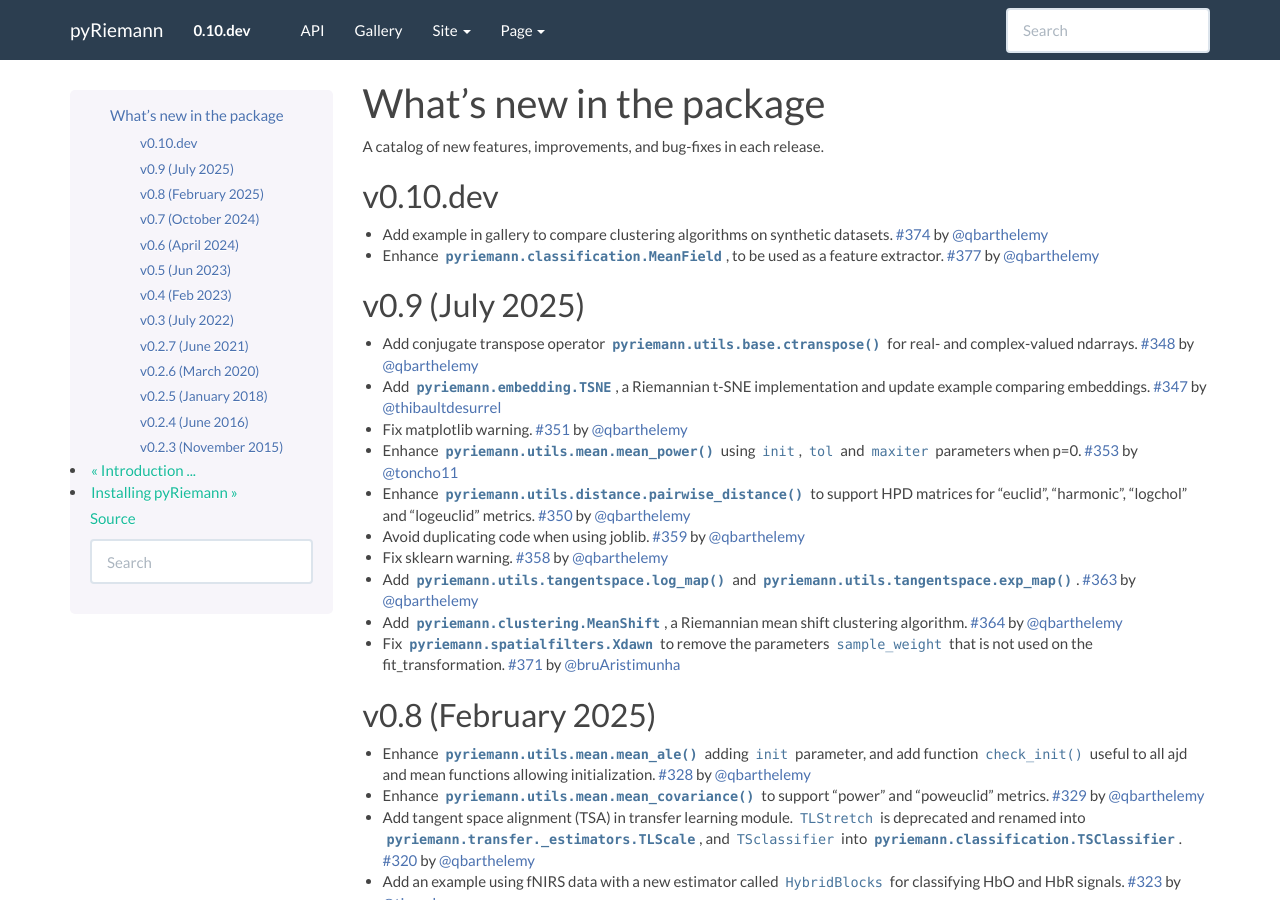
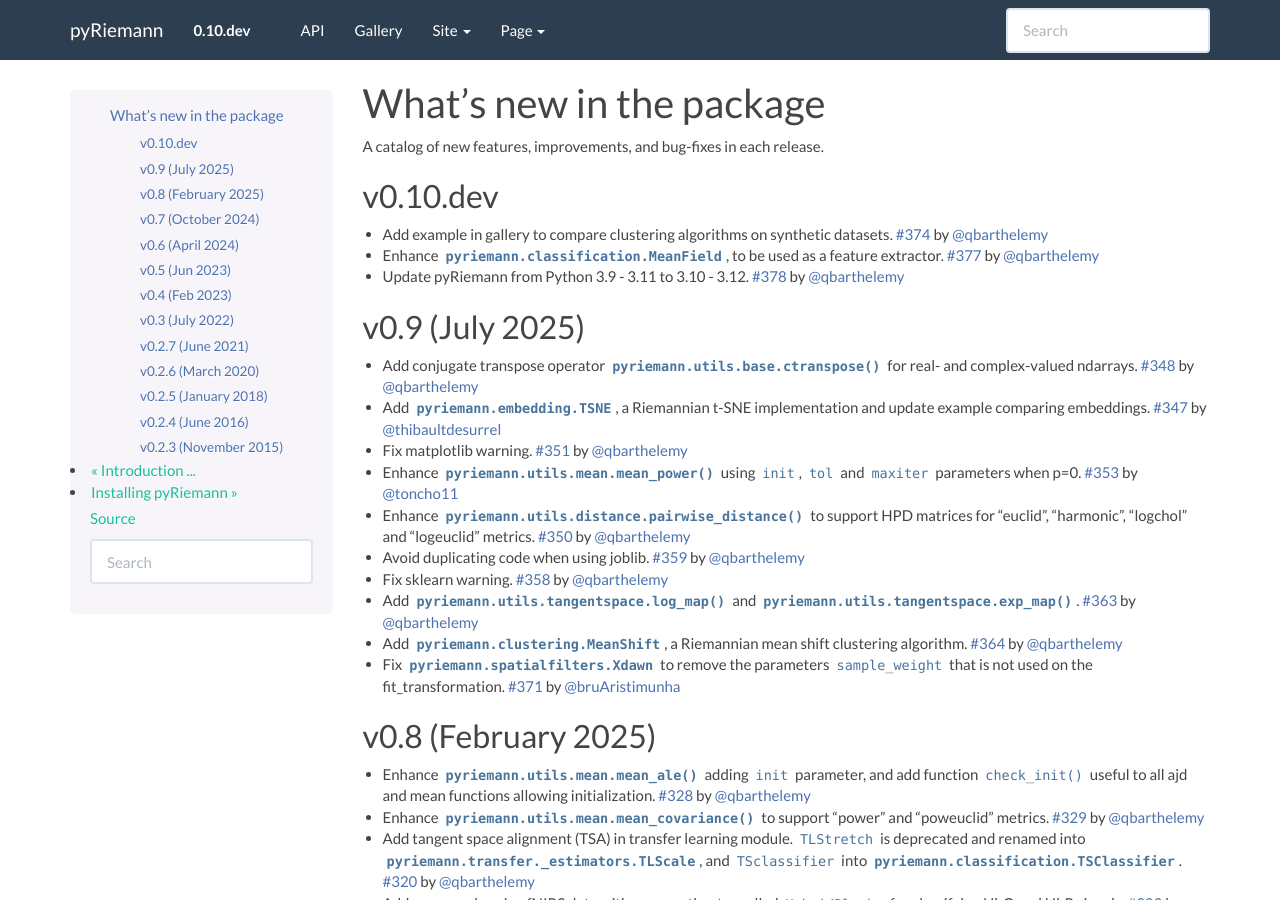
Before and after one commit to pyRiemann/pyRiemann, a Sphinx documentation site: the page built from doc/whatsnew.rst, in a window 1280 px wide and 900 px high. Built offline with Sphinx 7.4.7, drawn with Linux system fonts in a browser that asks for light colours; pages that are not in the unit, such as notebooks, are missing from menus.

Commit message:
Update pyRiemann from Python 3.9 - 3.11 to 3.10 - 3.12 (#378)
* Update pyRiemann from Python 3.9 - 3.11 to 3.10 - 3.12

* update whatsnew

* complete deploy_ghpages.yml

* relax constraint on numpy

* Update .readthedocs.yaml

* Update deploy_ghpages.yml

* revert change to the readthedocs

---------

Co-authored-by: gcattan <gcattan@hotmail.fr>

```diff
--- a/doc/installing.rst
+++ b/doc/installing.rst
@@ -25,7 +25,7 @@ If you use a zsh shell, you need to write `pip install -e .\[docs,tests\]`. If y
 Dependencies
 ~~~~~~~~~~~~
 
--  Python >= 3.9
+-  Python >= 3.10
 
 Mandatory dependencies
 ^^^^^^^^^^^^^^^^^^^^^^
--- a/doc/whatsnew.rst
+++ b/doc/whatsnew.rst
@@ -13,6 +13,8 @@ v0.10.dev
 - Add example in gallery to compare clustering algorithms on synthetic datasets. :pr:`374` by :user:`qbarthelemy`
 
 - Enhance :class:`pyriemann.classification.MeanField`, to be used as a feature extractor. :pr:`377` by :user:`qbarthelemy`
+
+- Update pyRiemann from Python 3.9 - 3.11 to 3.10 - 3.12. :pr:`378` by :user:`qbarthelemy`
 
 v0.9 (July 2025)
 ----------------
--- a/requirements.txt
+++ b/requirements.txt
@@ -1,4 +1,4 @@
-numpy>=2.0.0
+numpy>=1.25.0
 scipy
 scikit-learn>=0.24
 joblib
--- a/setup.py
+++ b/setup.py
@@ -36,9 +36,9 @@ setup(
         "Tracker": "https://github.com/pyRiemann/pyRiemann/issues/",
     },
     platforms="any",
-    python_requires=">=3.9",
+    python_requires=">=3.10",
     install_requires=[
-        "numpy>=2.0.0",
+        "numpy>=1.25.0",
         "scipy",
         "scikit-learn>=0.24",
         "joblib",
```
Also changed, not shown: README.md (+1 -1 lines), .readthedocs.yaml, 2 other files.
